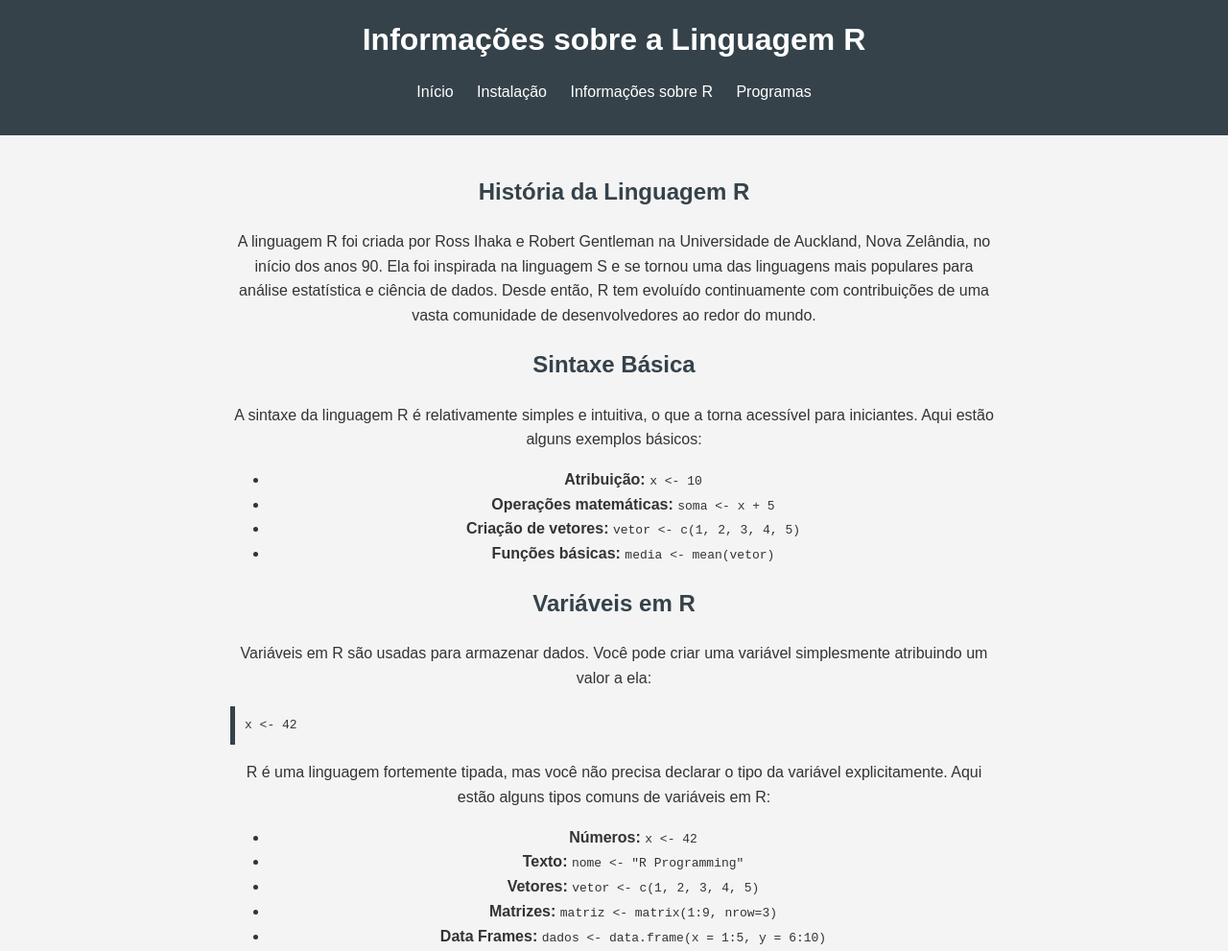
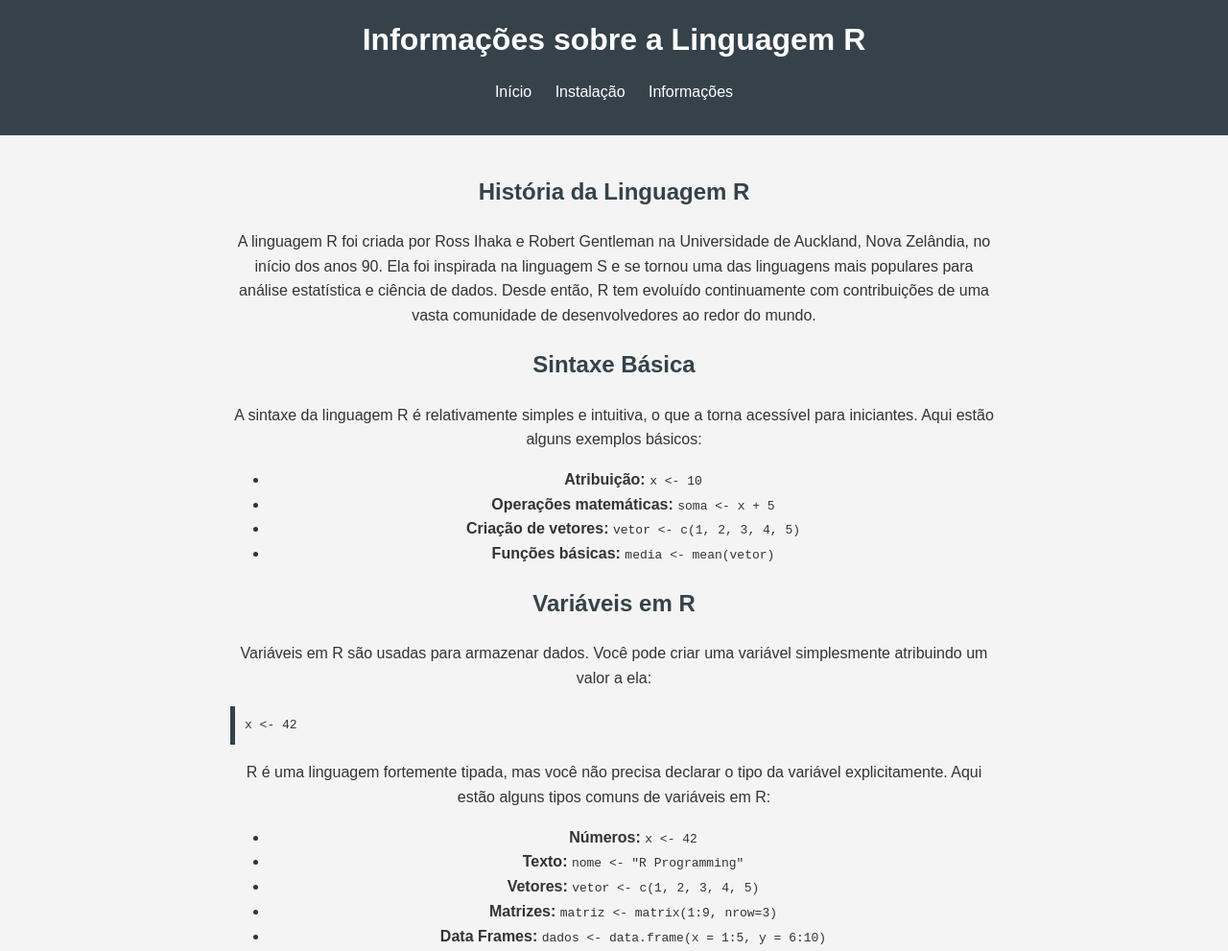
Before and after one commit to HeitorLeite/r-para-todos-Julia, a plain HTML site: page informacoes.html in a window 1280 px wide. Shown: the top 991 px of the page at 96% size. Drawn offline with Linux system fonts and the light colour scheme.

Commit message:
Adicionando página de informações

```diff
--- a/informacoes.html
+++ b/informacoes.html
@@ -13,8 +13,7 @@
             <ul>
                 <li><a href="index.html">Início</a></li>
                 <li><a href="instalacao.html">Instalação</a></li>
-                <li><a href="informacoes.html">Informações sobre R</a></li>
-                <li><a href="programas.html">Programas</a></li>
+                <li><a href="informacoes.html">Informações</a></li>
             </ul>
         </nav>
     </header>
```
Also changed, not shown: index.html (+1 -0 lines), instalacao.html (+1 -0 lines).
